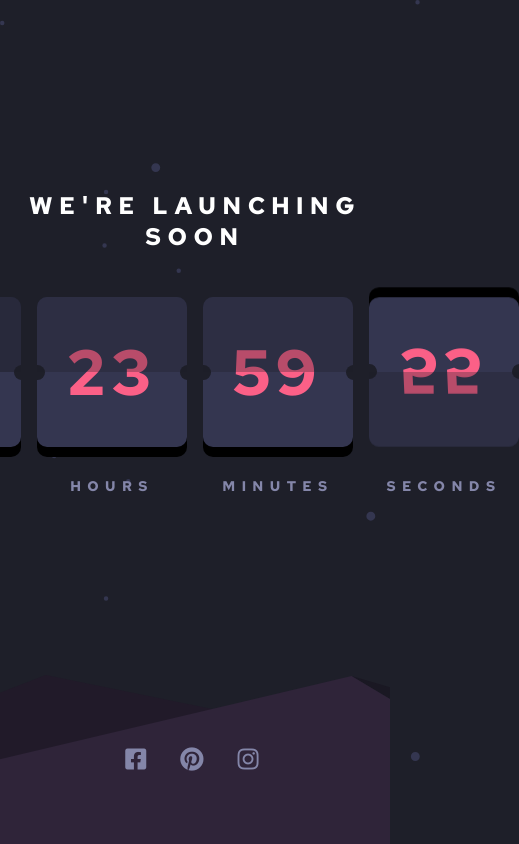
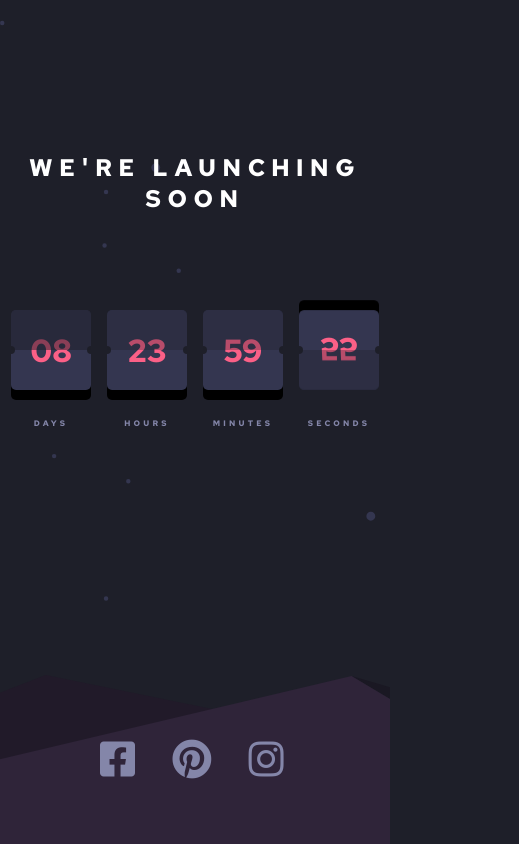
Before and after one commit to grzegorzbors/countdown, a plain HTML site: page index.html in a window 390 px wide. Shown: the whole page, 519 px wide, since content can reach past the window. Drawn offline with Linux system fonts and the light colour scheme.

Commit message:
corrected responsiveness, finished script

```diff
--- a/app/js/script.js
+++ b/app/js/script.js
@@ -16,7 +16,9 @@ const storedTimeValues = {
 
 const countdown = setInterval(() => {
   const now = new Date().getTime();
+
   let timeToGo = deadlineTime - now;
+  timeToGo <= 1000 && clearInterval(countdown); // stop once the countdown is done
 
   let days = Math.floor(timeToGo / (1000 * 60 * 60 * 24));
   let hours = Math.floor((timeToGo % (1000 * 60 * 60 * 24)) / (1000 * 60 * 60));
--- a/app/scss/_clock.scss
+++ b/app/scss/_clock.scss
@@ -4,7 +4,16 @@
 
   p {
     color: $grayishBlue;
-    padding: 1rem;
+    padding-top: 1.2rem;
+    letter-spacing: 0.2rem;
+
+    @include respond-to("small") {
+      font-size: 0.8rem;
+    }
+
+    @include respond-to("vsmall") {
+      font-size: 0.5rem;
+    }
   }
 
   .clock__card:not(:last-child) {
@@ -15,10 +24,11 @@
 .time__container {
   color: $softRed;
   font-size: 4rem;
+  letter-spacing: 0;
   font-weight: 700;
   background-color: $darkDesaturatedBlue;
   box-shadow: 0 0.625rem black;
-  border-radius: 10px;
+  border-radius: 5px;
   width: 150px;
   height: 150px;
   display: flex;
@@ -60,4 +70,16 @@
     height: 10%;
     border-radius: 50%;
   }
+
+  @include respond-to("small") {
+    font-size: 3rem;
+    width: 120px;
+    height: 120px;
+  }
+
+  @include respond-to("vsmall") {
+    font-size: 2rem;
+    width: 80px;
+    height: 80px;
+  }
 }
--- a/app/scss/_footer.scss
+++ b/app/scss/_footer.scss
@@ -4,7 +4,7 @@ footer {
   background-image: url("/img/pattern-hills.svg");
   min-height: 20vh;
   width: 100%;
-  position: fixed;
+  position: absolute;
   left: 0;
   bottom: 0;
   display: flex;
@@ -23,4 +23,8 @@ footer {
   a:not(:last-child) {
     margin-right: 1rem;
   }
+
+  @include respond-to("small") {
+    font-size: 2.5rem;
+  }
 }
--- a/app/scss/_globals.scss
+++ b/app/scss/_globals.scss
@@ -23,7 +23,7 @@ a {
 
 body {
   margin: 0;
-  padding: 10rem 0 0 0;
+  padding-top: 6rem;
   text-align: center;
   font-size: $font-sm;
   font-weight: 700;
@@ -33,6 +33,7 @@ body {
   background-color: $veryDarkBlue;
   background-image: url(/img/bg-stars.svg);
   background-size: cover;
+  background-repeat: no-repeat;
 }
 
 .content__wrapper {
--- /dev/null
+++ b/app/scss/_mixins.scss
@@ -0,0 +1,14 @@
+$breakpoints: (
+  "vsmall": 576px,
+  "small": 767px,
+  "medium": 992px,
+  "large": 1200px,
+) !default;
+
+@mixin respond-to($breakpoint) {
+  @if map-has-key($breakpoints, $breakpoint) {
+    @media (max-width: map-get($breakpoints, $breakpoint)) {
+      @content;
+    }
+  }
+}
--- a/app/scss/main.scss
+++ b/app/scss/main.scss
@@ -1,5 +1,7 @@
 @import "variables";
 @import "globals";
+@import "mixins";
+
 @import "animations";
 @import "header";
 @import "clock";
--- a/index.html
+++ b/index.html
@@ -20,7 +20,6 @@
       href="https://cdnjs.cloudflare.com/ajax/libs/font-awesome/5.15.4/css/all.min.css"
     />
     <link rel="stylesheet" href="/app/scss/main.css" />
-    <script src="/app/js/script.js" defer></script>
     <title>Frontend Mentor | Launch countdown timer</title>
   </head>
   <body>
@@ -32,31 +31,29 @@
         <div class="clock__card">
           <div class="time__container">
             <span class="overlay overlay-top"></span>
-            <span id="days">08</span>
+            <span id="days">--</span>
             <span class="overlay overlay-bottom"></span>
           </div>
           <p>Days</p>
         </div>
         <div class="clock__card">
           <div class="time__container">
-            <span class="overlay overlay-top"></span><span id="hours">23</span>
-            <!-- <span class="overlay overlay-bottom"></span> -->
+            <span class="overlay overlay-top"></span>
+            <span id="hours">--</span>
           </div>
           <p>Hours</p>
         </div>
         <div class="clock__card">
           <div class="time__container">
             <span class="overlay overlay-top"></span
-            ><span id="minutes">59</span>
-            <!-- <span class="overlay overlay-bottom"></span> -->
+            ><span id="minutes">--</span>
           </div>
           <p>Minutes</p>
         </div>
         <div class="clock__card">
           <div class="time__container">
             <span class="overlay overlay-top"></span
-            ><span id="seconds">59</span>
-            <!-- <span class="overlay overlay-bottom"></span> -->
+            ><span id="seconds">--</span>
           </div>
           <p>Seconds</p>
         </div>
@@ -69,5 +66,6 @@
         <a href="#"><i class="fab fa-instagram"></i></a>
       </div>
     </footer>
+    <script src="/app/js/script.js"></script>
   </body>
 </html>
```
Also changed, not shown: app/scss/main.css, screenshot.jpg (added), 2 other files.
